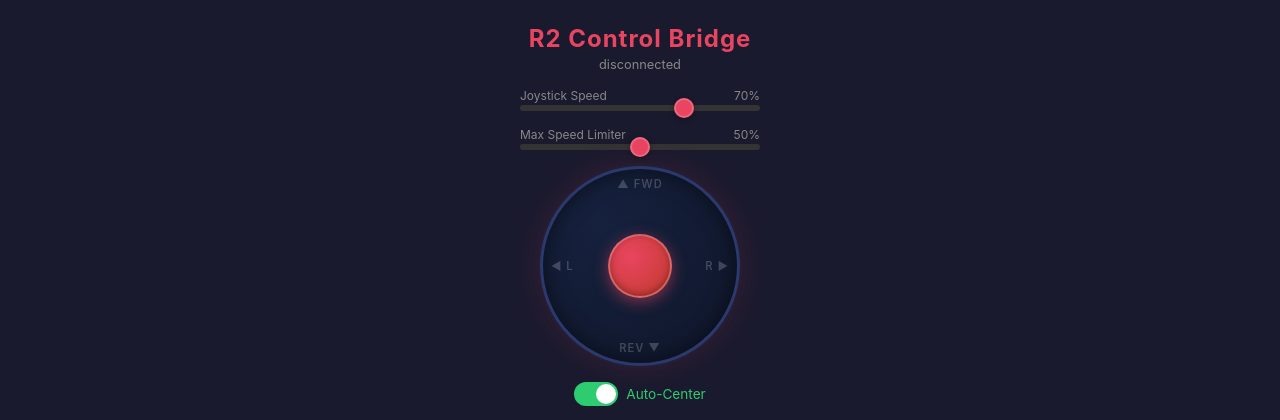
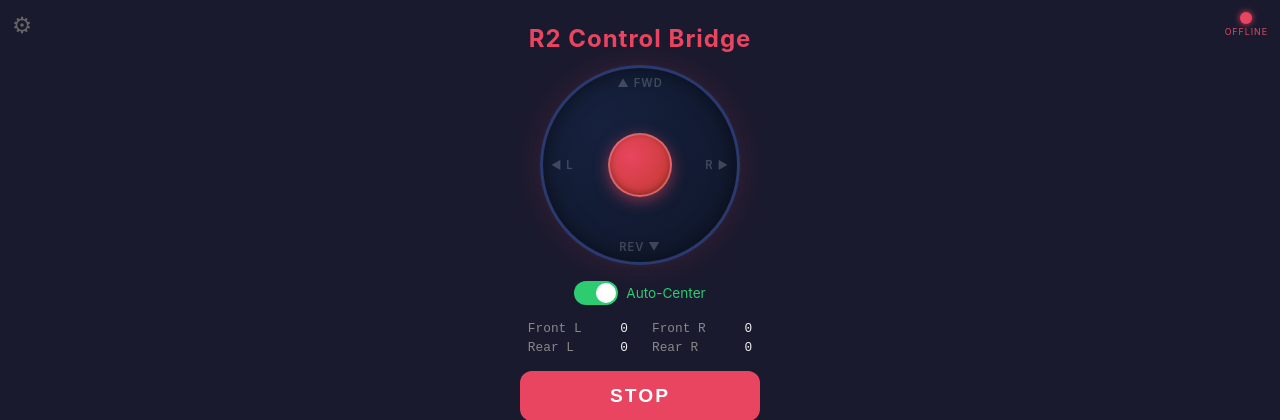
Before and after one commit to prasunbheri/r2d2, a Python web app: template motor_control/templates/index.html in a window 1280 px wide. Shown: the top 420 px of the page. Run offline with Jinja, Linux system fonts and the light colour scheme; the template is opened without the code that fills it, so the values that code supplies are empty.

Commit message:
add gear menu with sliders/resolution control, connection indicator, reconnect timer 3s, FPS counter, bigger cam

```diff
--- a/motor_control/templates/index.html
+++ b/motor_control/templates/index.html
@@ -163,23 +169,68 @@
   body:not(.disconnected) .control {
     opacity: 1; transition: opacity 0.5s ease;
   }
+
+  .gear-btn {
+    position: fixed; top: 12px; left: 12px; z-index: 100;
+    font-size: 1.4rem; background: none; border: none; color: #666;
+    cursor: pointer; touch-action: manipulation;
+  }
+
+  .conn-indicator {
+    position: fixed; top: 12px; right: 12px; z-index: 50;
+    display: flex; flex-direction: column; align-items: center; gap: 2px;
+  }
+  .conn-dot {
+    width: 12px; height: 12px; border-radius: 50%;
+    transition: background 0.3s, box-shadow 0.3s;
+  }
+  .conn-dot.online { background: #2ecc71; box-shadow: 0 0 6px #2ecc71; }
+  .conn-dot.offline { background: #e94560; box-shadow: 0 0 6px #e94560; }
+  .conn-label {
+    font-size: 0.55rem; letter-spacing: 1px; text-transform: uppercase;
+    transition: color 0.3s;
+  }
+  .conn-label.online { color: #2ecc71; }
+  .conn-label.offline { color: #e94560; }
+
+  .settings-overlay {
+    position: fixed; inset: 0; z-index: 200;
+    background: rgba(10, 10, 30, 0.5);
+    backdrop-filter: blur(5px); -webkit-backdrop-filter: blur(5px);
+    display: flex; align-items: center; justify-content: center;
+    opacity: 0; pointer-events: none;
+    transition: opacity 0.3s ease;
+  }
+  .settings-overlay.open { opacity: 1; pointer-events: auto; }
+  .settings-box {
+    background: rgba(26, 26, 46, 0.92);
+    border: 1px solid rgba(255, 255, 255, 0.08);
+    border-radius: 16px; padding: 32px 28px; width: 300px;
+    box-shadow: 0 8px 32px rgba(0, 0, 0, 0.5);
+    position: relative;
+  }
+  .settings-box .speed-row { margin-bottom: 32px; }
+  .settings-box .speed-row:last-child { margin-bottom: 0; }
+  .settings-box input[type="range"] { height: 10px; }
+  .settings-box input[type="range"]::-webkit-slider-thumb { width: 28px; height: 28px; }
+  .settings-box input[type="range"]::-moz-range-thumb { width: 28px; height: 28px; }
+  .settings-close {
+    position: absolute; top: 8px; right: 12px;
+    font-size: 1.1rem; background: none; border: none; color: #888;
+    cursor: pointer; touch-action: manipulation;
+  }
 </style>
 </head>
 <body>
+  <button class="gear-btn" id="gear-btn">⚙</button>
+  <div class="conn-indicator">
+    <div class="conn-dot offline" id="conn-dot"></div>
+    <div class="conn-label offline" id="conn-label">offline</div>
+  </div>
   <h1>R2 Control Bridge</h1>
-  <div class="subtitle" id="conn-status">disconnected</div>
   <div class="cam-wrap control hidden" id="cam-wrap">
     <img src="/video_feed" id="cam-feed" alt="camera">
-  </div>
-
-  <div class="speed-row control">
-    <div class="slider-label"><span>Joystick Speed</span><span id="speed-val">70%</span></div>
-    <input type="range" id="speed-slider" min="0" max="100" value="70">
-  </div>
-
-  <div class="speed-row control">
-    <div class="slider-label"><span>Max Speed Limiter</span><span id="limiter-val">50%</span></div>
-    <input type="range" id="limiter-slider" min="0" max="100" value="50">
+    <div class="cam-fps" id="cam-fps">-- fps</div>
   </div>
 
   <div class="joystick-area control">
@@ -216,7 +286,8 @@ const MOTOR_NAMES = { FL: 'Front L', FR: 'Front R', RL: 'Rear L', RR: 'Rear R' }
 
 const knob = document.getElementById('joy-knob');
 const base = document.getElementById('joy-base');
-const connStatus = document.getElementById('conn-status');
+const connDot = document.getElementById('conn-dot');
+const connLabel = document.getElementById('conn-label');
 const statusBar = document.getElementById('status-bar');
 const stopBtn = document.getElementById('stop-btn');
 const toggleSwitch = document.getElementById('toggle-switch');
@@ -226,6 +297,9 @@ const speedSlider = document.getElementById('speed-slider');
 const speedVal = document.getElementById('speed-val');
 const limiterSlider = document.getElementById('limiter-slider');
 const limiterVal = document.getElementById('limiter-val');
+const resSlider = document.getElementById('res-slider');
+const resVal = document.getElementById('res-val');
+const RES_LABELS = ['320×240', '640×480', '800×600', '1024×768', '1280×960'];
 
 const RADIUS = 68;
 const MIN_SPEED = 10;   // units/sec
@@ -422,6 +496,35 @@ limiterSlider.addEventListener('input', () => {
   }
 });
 
+// Resolution slider
+resSlider.addEventListener('input', async () => {
+  const idx = parseInt(resSlider.value);
+  resVal.textContent = RES_LABELS[idx];
+  try {
+    const r = await fetch('/api/set_resolution', {
+      method: 'POST',
+      headers: {'Content-Type': 'application/json'},
+      body: JSON.stringify({index: idx}),
+    });
+    const d = await r.json();
+    if (d.ok) {
+      const cam = document.getElementById('cam-feed');
+      cam.src = '/video_feed?' + Date.now();
+    }
+  } catch (_) {}
+});
+
+// FPS counter via camera_status polling
+const fpsEl = document.getElementById('cam-fps');
+let fpsPoll = setInterval(async () => {
+  try {
+    const r = await fetch('/api/camera_status');
+    const d = await r.json();
+    const fps = d.fps || 0;
+    fpsEl.textContent = (fps < 2 ? fps.toFixed(2) : Math.round(fps)) + ' fps';
+  } catch (_) {}
+}, 1000);
+
 // Toggle auto-center
 toggleSwitch.addEventListener('click', () => {
   autoCenter = !autoCenter;
@@ -442,11 +545,20 @@ stopBtn.addEventListener('click', () => {
   flushSpeeds();
 });
 
+// Gear button – toggle settings overlay
+document.getElementById('gear-btn').addEventListener('click', () => {
+  document.getElementById('settings-overlay').classList.toggle('open');
+});
+document.getElementById('settings-close').addEventListener('click', () => {
+  document.getElementById('settings-overlay').classList.remove('open');
+});
+
 const overlay = document.getElementById('reconnect-overlay');
 const reconnectSub = document.getElementById('reconnect-sub');
 
 let countdownTimer = null;
-let countdown = 5;
+let countdown = 3;
+let countdownPause = false;
 
 const socket = io({
   reconnectionDelay: 5000,
@@ -455,35 +567,45 @@ const socket = io({
 });
 
 socket.on('connect', () => {
+  countdownPause = false;
   if (countdownTimer) { clearInterval(countdownTimer); countdownTimer = null; }
   document.body.classList.remove('disconnected');
   overlay.classList.remove('visible');
-  connStatus.textContent = 'connected';
-  connStatus.className = 'subtitle connected';
+  connDot.className = 'conn-dot online';
+  connLabel.textContent = 'online';
+  connLabel.className = 'conn-label online';
   statusBar.textContent = '';
   const cam = document.getElementById('cam-feed');
   if (cam) cam.src = '/video_feed?' + Date.now();
 });
 
 socket.on('disconnect', () => {
-  countdown = 5;
-  reconnectSub.textContent = '5';
+  countdown = 3;
+  reconnectSub.textContent = '3';
   document.body.classList.add('disconnected');
   overlay.classList.add('visible');
-  connStatus.textContent = 'disconnected';
-  connStatus.className = 'subtitle disconnected';
+  connDot.className = 'conn-dot offline';
+  connLabel.textContent = 'offline';
+  connLabel.className = 'conn-label offline';
   statusBar.textContent = 'Connection lost.';
   if (countdownTimer) clearInterval(countdownTimer);
   countdownTimer = setInterval(() => {
+    if (countdownPause) return;
     countdown--;
-    if (countdown < 0) countdown = 5;
+    if (countdown < 0) {
+      countdownPause = true;
+      reconnectSub.textContent = '';
+      setTimeout(() => { countdown = 3; reconnectSub.textContent = 3; countdownPause = false; }, 1000);
+      return;
+    }
     reconnectSub.textContent = countdown;
   }, 1000);
 });
 
 socket.io.on('reconnect_attempt', () => {
-  countdown = 5;
-  reconnectSub.textContent = '5';
+  countdownPause = false;
+  countdown = 3;
+  reconnectSub.textContent = '3';
 });
 
 socket.on('camera_status', (data) => {
```
Also changed, not shown: other parts of motor_control/templates/index.html (+29 -4 lines), motor_control/app.py (+39 -5 lines).
